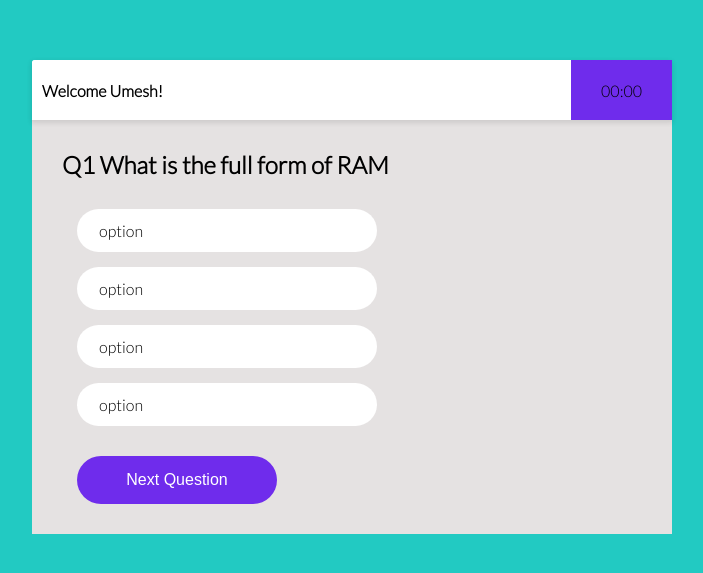
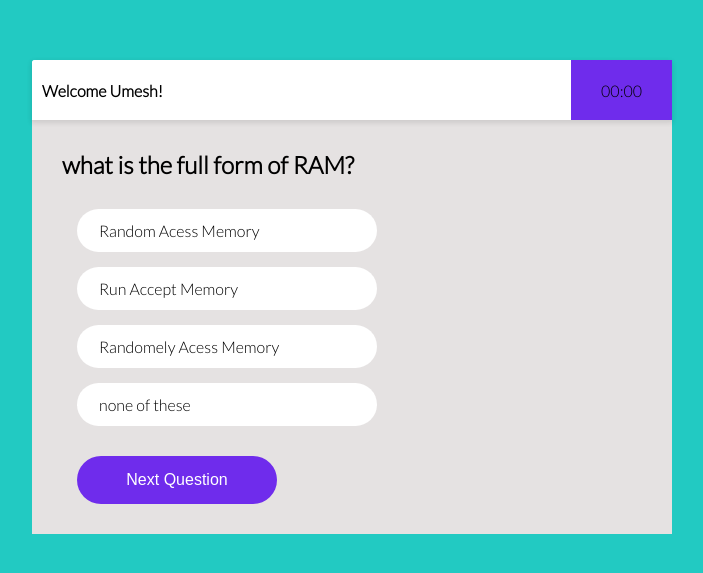
Before and after one commit to ioumesh/quiz, a plain HTML site: page quiz.html in a window 1280 px wide. Shown: the part 103-676 px from the top of the page, without its empty margins (288-991 px from the left). Drawn offline with Linux system fonts and the light colour scheme.

Commit message:
functional options

```diff
--- a/css/style.css
+++ b/css/style.css
@@ -122,3 +122,7 @@ font-size:1rem;
     box-shadow:0px 0px 10px 1px rgba(0, 0, 0, 0.1);
 
 }
+.active{
+    background-color:#6f2cec;
+    color: #fff !important;;
+}
--- a/js/app.js
+++ b/js/app.js
@@ -1,7 +1,99 @@
-function submitform(e){
-e.preventDefault();
-var name=document.forms["welcome_form"]["name"].value;
-sessionStorage.setItem("name", name);
-location.href="quiz.html";
+window.onload=function(){
+show(0);
+}
+
+let questions = [
+    {
+        id: 1,
+        question: "what is the full form of RAM?",
+        answer: "Random Acess Memory",
+        options: [
+            "Random Acess Memory",
+            "Run Accept Memory",
+            "Randomely Acess Memory",
+            "none of these"
+        ]
+    },
+    {
+        id: 2,
+        question: "what is the full form of ISRO?",
+        answer: "Indian Space Research Organization",
+        options: [
+            "Indian Scientific Research Organization",
+            "International Safety Research Organization",
+            "International Satellite Research Organization",
+            "Indian Space Research Organization"
+        ]
+    },
+    {
+        id: 3,
+        question: "what is the full form of SIM?",
+        answer: "Subscribers Identity Module",
+        options: [
+            "Subscribers Identity Module",
+            "Subscribers Identity Mechanism",
+            "Self Identity Module",
+            "Self Identity Machine"
+        ]
+    },
+    {
+        id: 4,
+        question: "what is the full form of CFL?",
+        answer: "Compact Fluorescent Lamp",
+        options: [
+            "Compact Fluorescent Lamp",
+            "Chemical Fluorescent Lamp",
+            "Condensed Fluorescent Lamp",
+            " Centrally Fixed Lamp"
+        ]
+    },
+
+];
+
+function submitform(e) {
+    e.preventDefault();
+    var name = document.forms["welcome_form"]["name"].value;
+    sessionStorage.setItem("name", name);
+    location.href = "quiz.html";
 
 }
+let question_counter=0;
+
+function next(){
+    question_counter++;
+    show(question_counter);
+    console.log(question_counter);
+}
+
+function show(count){
+let question=document.getElementById("question_quiz");
+// java script vanila method
+// question.innerHTML="<h2>"+questions[count].question+ "</h2>";
+// javascript ejs method
+question.innerHTML=`<h2>${questions[count].question}</h2>
+
+<ul class="option_group">
+<li class="option">${questions[count].options[0]}</li>
+<li class="option">${questions[count].options[1]}</li>
+<li class="option">${questions[count].options[2]}</li>
+<li class="option">${questions[count].options[3]}</li>
+</ul>
+
+`
+ toggleactive();
+console.log(question);
+}
+
+function toggleactive(){
+let toggle=document.querySelectorAll("li.option");
+for(let i=0; i<toggle.length; i++){
+    toggle[i].onclick=function(){
+        for(let j=0 ; j<toggle.length; j++){
+            if(toggle[j].classList.contains("active")){
+                toggle[j].classList.remove("active");
+            }
+        }
+        toggle[i].classList.add("active");
+    }
+}
+}
--- a/quiz.html
+++ b/quiz.html
@@ -26,14 +26,16 @@
                 </div>
             </div>
             <div class="quiz_body">
-                <h2>Q1 What is the full form of RAM</h2>
-                <ul class="option_group">
-                    <li class="option">option</li>
-                    <li class="option">option</li>
-                    <li class="option">option</li>
-                    <li class="option">option</li>
-                </ul>
-                <button type="submit" class="btn-next">Next Question</button>
+                <div id="question_quiz">
+                    <!-- <h2>Q1 What is the full form of RAM</h2>
+                    <ul class="option_group">
+                        <li class="option">option</li>
+                        <li class="option">option</li>
+                        <li class="option">option</li>
+                        <li class="option">option</li>
+                    </ul> -->
+                </div>
+                <button type="submit" class="btn-next" onclick="next()">Next Question</button>
             </div>
         </div>
     </div>
```
